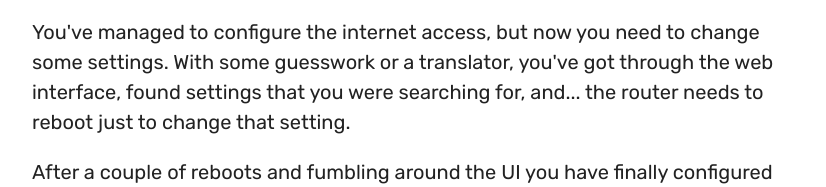
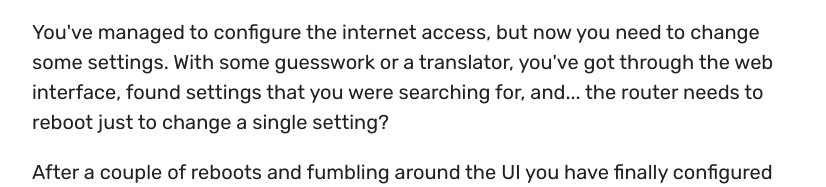
Before and after one commit to raveomelette/mi-r3g-padavan-installation-guide, a plain HTML site: page index.html in a window 1280 px wide. Shown: the part 399-586 px from the top of the page, without its empty margins (224-1050 px from the left). Drawn offline with Linux system fonts and the light colour scheme.

Commit message:
Replace a word

```diff
--- a/index.html
+++ b/index.html
@@ -69,7 +69,7 @@
             You've just got your new Xiaomi router out of the box, plugged everything in, powered the router on, opened the router's web interface and got ready to set it up, and... everything is in Chinese with no way to change the language? You need an app on a mobile device just to perform the initial setup?
         </p>
         <p>
-            You've managed to configure the internet access, but now you need to change some settings. With some guesswork or a translator, you've got through the web interface, found settings that you were searching for, and... the router needs to reboot just to change that setting.
+            You've managed to configure the internet access, but now you need to change some settings. With some guesswork or a translator, you've got through the web interface, found settings that you were searching for, and... the router needs to reboot just to change a single setting?
         </p>
         <p>
             After a couple of reboots and fumbling around the UI you have finally configured the router the way you need it to be, but there's something missing. There is a USB port, but you can't find a setting to share files over the network from USB drives? You can't turn on VPN, download torrents or host servers on the router, even though the hardware inside is more than capable?
```
